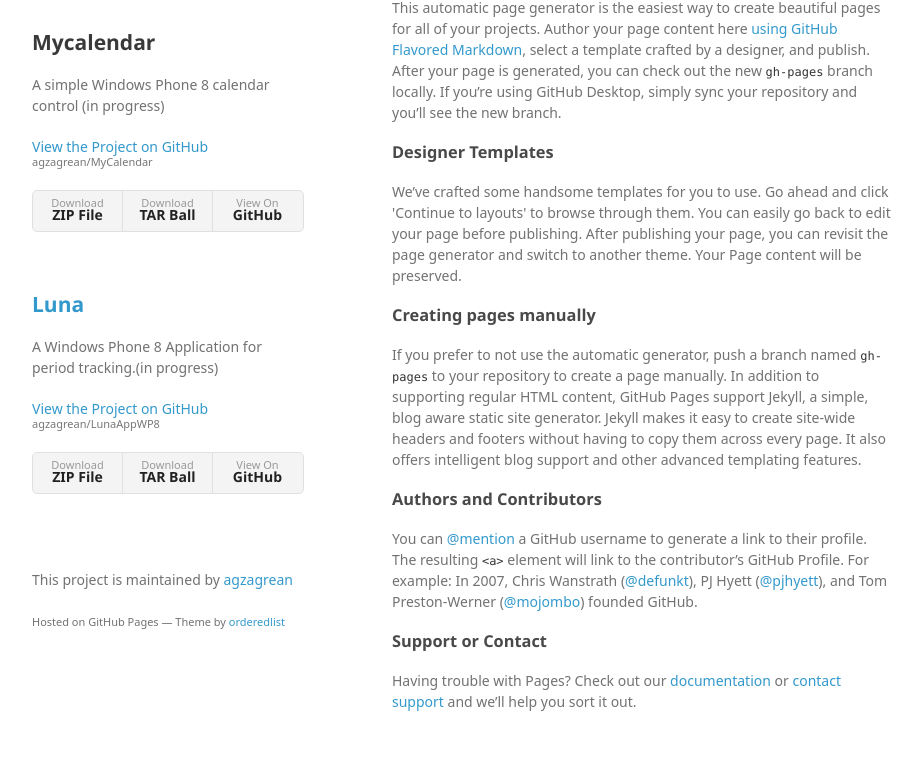
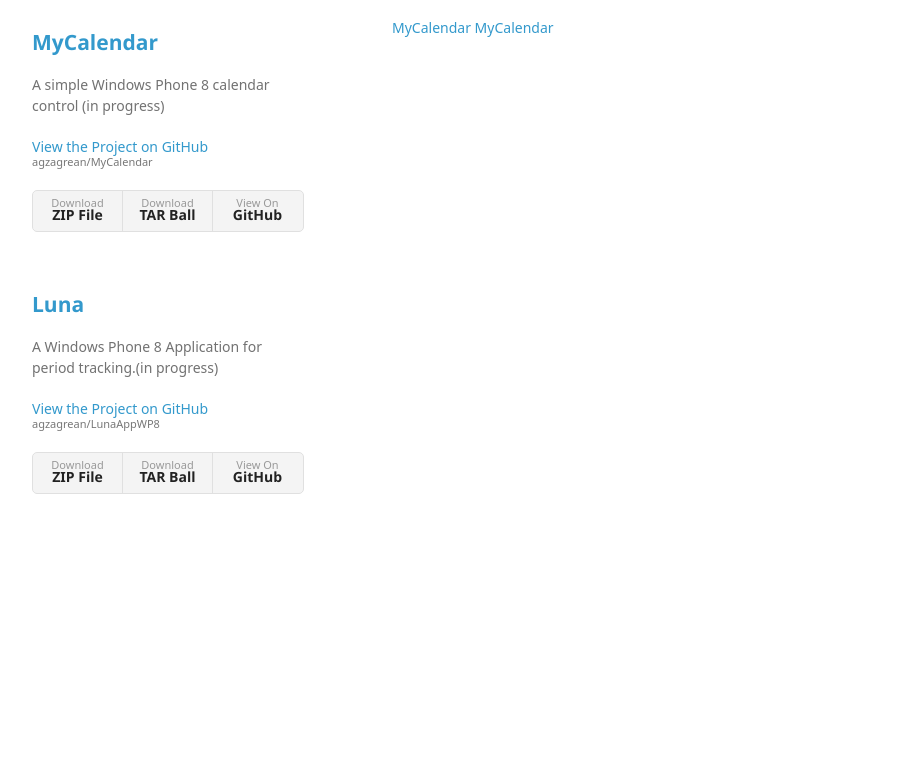
Before and after one commit to agzagrean/home, a plain HTML site: page index.html in a window 1280 px wide. Shown: the part 99-881 px from the top of the page, without its empty margins (178-1100 px from the left). After the commit the page ends 800 px from the top, so only its background shows below. Drawn offline with Linux system fonts and the light colour scheme; a web font is replaced by a local one.

Commit message:
Update index.html

```diff
--- a/index.html
+++ b/index.html
@@ -18,7 +18,7 @@
         <h1>Projects</h1>
         <p></p>
          <br/>
-        <h2>Mycalendar</h2>
+        <h2> <a href="http://agzagrean.github.io/MyCalendar/">MyCalendar</a></h2>
         <p>A simple Windows Phone 8 calendar control (in progress)</p>
         <p class="view"><a href="https://github.com/agzagrean/MyCalendar">View the Project on GitHub <small>agzagrean/MyCalendar</small></a></p>
         <ul>
@@ -41,35 +41,10 @@
           <section>
         <h3>
 
-<a id="welcome-to-github-pages" class="anchor" href="#welcome-to-github-pages" aria-hidden="true"><span class="octicon octicon-link"></span></a>Welcome to GitHub Pages.</h3>
+<h3> Welcome to GitHub Pages.</h3>
+ <a href="http://agzagrean.github.io/MyCalendar/">MyCalendar</a>
+<a href="http://agzagrean.github.io/MyCalendar/">MyCalendar</a>
 
-<p>This automatic page generator is the easiest way to create beautiful pages for all of your projects. Author your page content here <a href="https://guides.github.com/features/mastering-markdown/">using GitHub Flavored Markdown</a>, select a template crafted by a designer, and publish. After your page is generated, you can check out the new <code>gh-pages</code> branch locally. If you’re using GitHub Desktop, simply sync your repository and you’ll see the new branch.</p>
-
-<h3>
-<a id="designer-templates" class="anchor" href="#designer-templates" aria-hidden="true"><span class="octicon octicon-link"></span></a>Designer Templates</h3>
-
-<p>We’ve crafted some handsome templates for you to use. Go ahead and click 'Continue to layouts' to browse through them. You can easily go back to edit your page before publishing. After publishing your page, you can revisit the page generator and switch to another theme. Your Page content will be preserved.</p>
-
-<h3>
-<a id="creating-pages-manually" class="anchor" href="#creating-pages-manually" aria-hidden="true"><span class="octicon octicon-link"></span></a>Creating pages manually</h3>
-
-<p>If you prefer to not use the automatic generator, push a branch named <code>gh-pages</code> to your repository to create a page manually. In addition to supporting regular HTML content, GitHub Pages support Jekyll, a simple, blog aware static site generator. Jekyll makes it easy to create site-wide headers and footers without having to copy them across every page. It also offers intelligent blog support and other advanced templating features.</p>
-
-<h3>
-<a id="authors-and-contributors" class="anchor" href="#authors-and-contributors" aria-hidden="true"><span class="octicon octicon-link"></span></a>Authors and Contributors</h3>
-
-<p>You can <a href="https://github.com/blog/821" class="user-mention">@mention</a> a GitHub username to generate a link to their profile. The resulting <code>&lt;a&gt;</code> element will link to the contributor’s GitHub Profile. For example: In 2007, Chris Wanstrath (<a href="https://github.com/defunkt" class="user-mention">@defunkt</a>), PJ Hyett (<a href="https://github.com/pjhyett" class="user-mention">@pjhyett</a>), and Tom Preston-Werner (<a href="https://github.com/mojombo" class="user-mention">@mojombo</a>) founded GitHub.</p>
-
-<h3>
-<a id="support-or-contact" class="anchor" href="#support-or-contact" aria-hidden="true"><span class="octicon octicon-link"></span></a>Support or Contact</h3>
-
-<p>Having trouble with Pages? Check out our <a href="https://help.github.com/pages">documentation</a> or <a href="https://github.com/contact">contact support</a> and we’ll help you sort it out.</p>
-      </section>
-      <footer>
-        <p>This project is maintained by <a href="https://github.com/agzagrean">agzagrean</a></p>
-        <p><small>Hosted on GitHub Pages &mdash; Theme by <a href="https://github.com/orderedlist">orderedlist</a></small></p>
-      </footer>
-    </div>
     <script src="javascripts/scale.fix.js"></script>
 
   </body>
```
